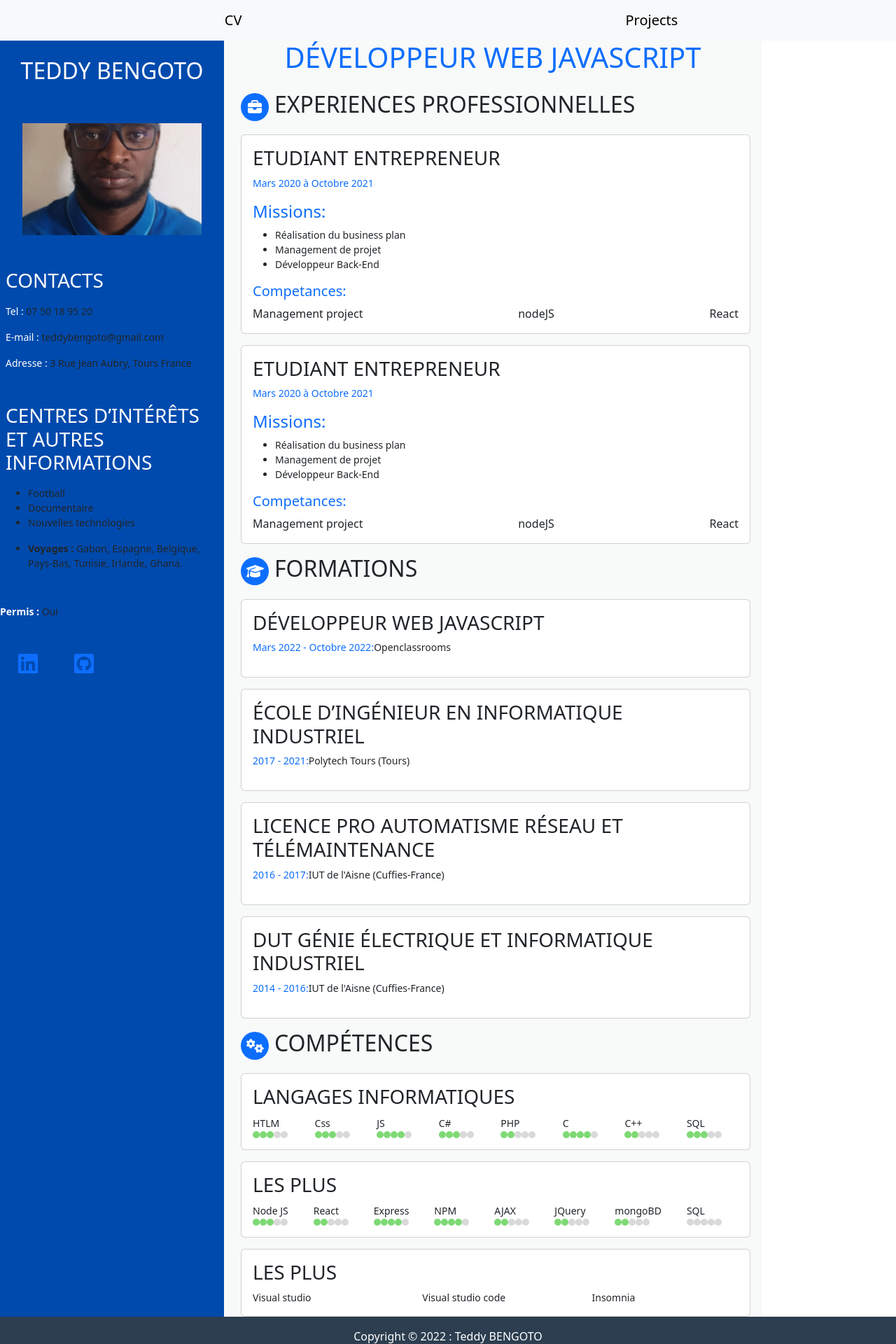
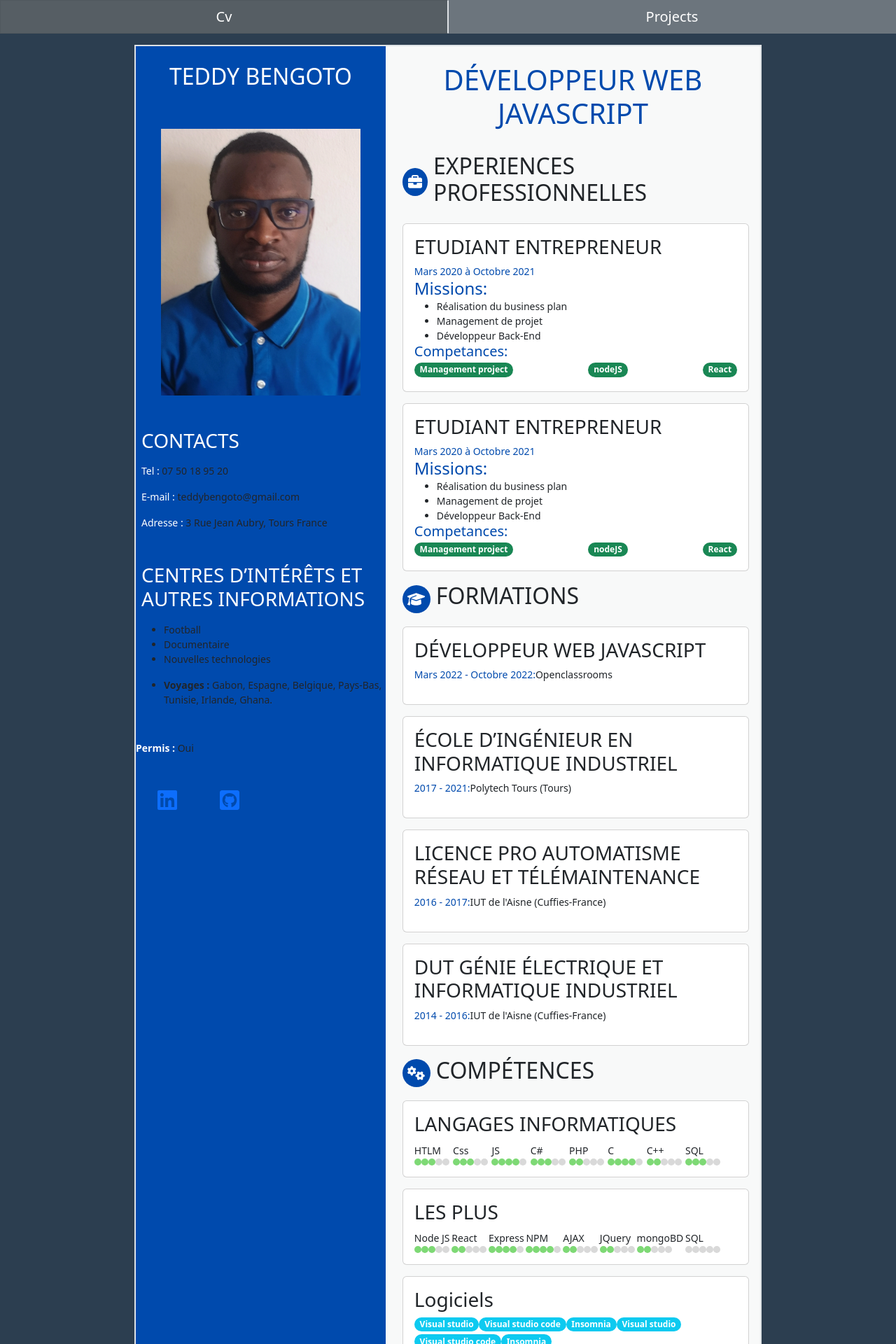
Before and after one commit to teddybengoto/Portfolio, a React (Create React App) app: page / in a window 1280 px wide. Shown: the top 1920 px of the page at 70% size. Built offline with nearby package versions, Linux system fonts and the light colour scheme.

Commit message:
Update style and healder

```diff
--- a/src/component/complementInfo.js
+++ b/src/component/complementInfo.js
@@ -9,7 +9,7 @@ class ComplementInfo extends React.Component {
       return (
           <div className="">
               <div className="d-flex justify-content-around my-4">
-                  <h2 className="text-white">TEDDY BENGOTO</h2>
+                  <h2 className="text-white text-center">TEDDY BENGOTO</h2>
               </div>
               <div className="d-flex justify-content-around my-5">
                  <Image className="" src={profilPic} alt="photo profil Teddy BENGOTO" />
--- a/src/component/experianceCard.js
+++ b/src/component/experianceCard.js
@@ -1,4 +1,6 @@
 import React from "react";
+import Badge from 'react-bootstrap/Badge';
+
 
 class Experiences extends React.Component {
     render() {
@@ -7,21 +9,23 @@ class Experiences extends React.Component {
               <div className="card-body">
 
                 <h3 className="">{this.props.title}</h3>
-                <p className="text-primary">{this.props.dateStart} à {this.props.dateEnd}</p>
-                <h4 className="text-primary">Missions: </h4>
-                <ul>
+                <p className="blue-text my-0">{this.props.dateStart} à {this.props.dateEnd}</p>
+                <h4 className="blue-text my-0">Missions: </h4>
+                <ul className="mb-0">
                     {this.props.experiences.map((experience,i)=>{
                         return(
                             <li  key={i}>{experience}</li>
                         )
                     })}
                 </ul>
-                <h5 className="text-primary">Competances: </h5>
+                <h5 className="blue-text my-0">Competances: </h5>
 
                 <div className="d-flex justify-content-between">
                         {this.props.competances.map((competance,i)=>{
                             return(
-                                <div  key={i}>{competance}</div>
+                                <Badge className="my-1" key={i} pill bg="success">
+                                {competance }
+                               </Badge>
                             )
                         })}
                 </div>
--- a/src/component/footer.js
+++ b/src/component/footer.js
@@ -1,8 +1,8 @@
 
 function Footer() {
     return (
-        <footer className=" text-center text-lg-start footer">
-            <div className="text-center py-3">Copyright © 2022 : Teddy BENGOTO</div>
+        <footer className=" text-center text-lg-start mt-3 mb-0 bg-secondary footer">
+            <div className="text-center text-white py-3  ">Copyright © 2022 : Teddy BENGOTO</div>
         </footer>
     );
 }
--- a/src/component/graduationCard.js
+++ b/src/component/graduationCard.js
@@ -4,18 +4,13 @@ class Graduation extends React.Component {
     render() {
       return (
           <div className="card  ms-4 me-3 mt-3 ">
-              <div className="card-body">
-
-                <h3 className="">{this.props.title}</h3>
+            <div className="card-body">
+              <h3 className="">{this.props.title}</h3>
                 <p >
-                   <span className="text-primary"> {this.props.dateStart} - {this.props.dateEnd}:</span>
-                   {this.props.school}
-                 </p>
-
-              </div>
-
-
-
+                  <span className="blue-text"> {this.props.dateStart} - {this.props.dateEnd}:</span>
+                  {this.props.school}
+                </p>
+            </div>
           </div>
 
       );
--- a/src/component/healder.js
+++ b/src/component/healder.js
@@ -1,31 +1,56 @@
 import  '../css/css.css'
-import React from "react";
+import React, { useEffect, useState } from "react";
+import Button from 'react-bootstrap/Button';
+import { useNavigate } from 'react-router-dom';
 
-class Healder extends React.Component {
-    render() {
+
+const Healder =()=> {
+
+
+      const navigate = useNavigate();
+      const [page, setpage]= useState(false);
+
+      const handleClick =(e)=>{
+        e.preventDefault();
+        setpage(!page);
+        //navigate("/project");
+      }
+
+      useEffect(()=>{
+        page?navigate("/project"):navigate("/")
+      },[page])
+
 
       return (
 
           <>
-            <div className="header">
-              <nav className="navbar navbar-light bg-light">
-                <div className="container">
-                    <a className="navbar-brand w-45 btn" href="/">
-                    CV
-                    </a>
-                    <a className=" navbar-brand w-45 btn "  href="/project">
-                    Projects
-                    </a>
-                </div>
-              </nav>
-            </div>
+             <div  className="d-flex justify-content-centers align-items-center header mb-3">
+              <Button
+                className="rounded-0 w-50 border-end "
+                variant="secondary"
+                size='lg'
+                active={!page}
+                onClick={handleClick}
+                >
+                Cv
+              </Button>
+              <Button
+                className="rounded-0 w-50 border-start"
+                variant="secondary"
+                size='lg'
+                active={page}
+                onClick={handleClick}
+                >
+                Projects
 
 
+              </Button>
 
+
+            </div>
           </>
 
       );
-    }
   }
   export default Healder;
 
--- a/src/component/pageTitle.js
+++ b/src/component/pageTitle.js
@@ -5,7 +5,8 @@ function PageTitle() {
     let title = "DÉVELOPPEUR WEB JAVASCRIPT"
 
     return (
-        <div className="text-primary d-flex justify-content-center ">
+
+        <div className="d-flex justify-content-around my-4 text-center blue-text">
         <h1>
             {title}</h1>
         </div>
--- a/src/component/project.js
+++ b/src/component/project.js
@@ -12,7 +12,9 @@ class Project extends React.Component {
         <div className="mx-2 my-2">
             <Card style={{ width: '18rem' }} className="text-center">
                 <Card.Img
-                variant="top" src={this.props.image?require("../img/"+this.props.image):defaultImage}/>
+                className="img"
+                variant="top"
+                src={this.props.image?require("../img/"+this.props.image):defaultImage}/>
                 <Card.Body>
                     <Card.Title>{this.props.title}</Card.Title>
                     <Card.Text>
@@ -21,7 +23,7 @@ class Project extends React.Component {
                     <Card.Subtitle className="mb-2  text-muted">Competance:</Card.Subtitle>
                     {this.props.competances.map((competance,i)=>{
                         return(
-                            <Badge className="mb-2" key={i} pill bg="info">
+                            <Badge className="mb-2" key={i} pill bg="success">
                                 {competance }
                             </Badge>)
                     })}
--- a/src/component/software.js
+++ b/src/component/software.js
@@ -1,21 +1,23 @@
 import React from "react";
+import { Badge } from "react-bootstrap";
 
 class SoftWare extends React.Component {
     render() {
 
       return (
-          <div className="card  ms-4 me-3 mt-3 ">
+          <div className="card  ms-4 me-3 mt-3 mb-2 ">
               <div className="card-body">
 
                 <h3 className="">{this.props.title}</h3>
-                <div className="d-flex justify-content-between flex-wrap me-5">
+                <div className="d-flex justify-content-betweend flex-wrap ">
 
                 {
-
                   this.props.skills.map((skill,i)=>{
                     return(
-                      <div key={i} className="d-flex  justify-content-between w-25">
-                        <span>{skill}</span>
+                      <div key={i} className="d-flex  justify-content-between ">
+                        <Badge className="mb-1" key={i} pill bg="info">
+                                {skill}
+                        </Badge>
 
                       </div>
                     )
--- a/src/component/subtitle.js
+++ b/src/component/subtitle.js
@@ -40,7 +40,7 @@ class Subtitle extends React.Component {
       }
       return (
           <div className="d-flex justify-content-start align-items-center  ms-4 mt-3 ">
-                <div className="icon rounded-circle bg-primary d-flex justify-content-center align-items-center me-2">
+                <div className="icon rounded-circle bg-blue d-flex justify-content-center align-items-center me-2">
                   {
                   getIcon(this.props.type)
                   }
--- a/src/css/css.css
+++ b/src/css/css.css
@@ -1,23 +1,27 @@
-.text-primary{
+.blue-text{
     color: #004aad !important;
 }
-.text-white{
-    color: white;
-}
 
-.bg-primary{
+
+/*.bg-primary{
     background-color: #004aad !important;
+}*/
+.bg-blue{
+    background-color: #004aad;
 }
 .bg-green{
     color: #7ed975 !important;
 }
+
 .bg-grey{
     color: #d9d9d9 !important;
 }
+
 a{
     text-decoration: none ;
     color: black;
 }
+
 .icon{
 
     width: 2.5rem;
@@ -26,16 +30,21 @@ a{
 
 body{
     font-family: 'Times New Roman', Times, serif;
+    background-color: #2C3E50!important;
 }
+
 h1{
     font-size: 24px;
 }
+
 h2{
     font-size:18px;
 }
+
 h3, h4, p,span,ul{
     font-size: 14px;
 }
+
 h1,h2,h3,h4{
     font-weight: bold;
 }
@@ -44,24 +53,26 @@ aside{
     background-color: #004aad;
     width: 40%;
 }
+
 section{
     width: 60%;
     background-color: #F8F9F9;
 }
+
 img{
     width: 80%;
 }
-.w-45{
-    width: 45%;
+
+.w-45r{
+    width: 40%;
 }
-footer{
-    color: white;
-    background-color: #2C3E50;
-}
-header{
-    background-color: #2E86C1;
-}
-img{
+
+.img{
     height: 10rem;
     object-fit: cover;
 }
+
+.cv{
+    width: 70%!important;
+    min-width: 35rem;
+}
--- a/src/pages/cv.js
+++ b/src/pages/cv.js
@@ -11,10 +11,9 @@ function Cv() {
 
 
     return (
-        <div className="d-flex">
-        <aside className="w-25">
+        <div className="d-flex justify-content-center m-auto mp-2 border border-2 cv">
+            <aside className="">
                 < ComplementInfo />
-
             </aside>
             <section>
                 <PageTitle/>
@@ -104,8 +103,8 @@ function Cv() {
                     skills=  {[{"skill":"Node JS","level":"3"},{"skill":"React","level":"2"},{"skill":"Express","level":"4"},{"skill":"NPM","level":"4"},{"skill":"AJAX","level":"2"},{"skill":"JQuery","level":"2"},{"skill":"mongoBD","level":"2"}, {"skill":"SQL","Git":"4"}]}
                 />
                 <SoftWare
-         title="LES PLUS"
-         skills={["Visual studio","Visual studio code" , "Insomnia"]}
+                title="Logiciels"
+                skills={["Visual studio","Visual studio code" , "Insomnia","Visual studio","Visual studio code" , "Insomnia"]}
                 />
 
             </section>
```
Also changed, not shown: 1 other file (tests, documents, lock files or other folders). Lines whose indentation alone changed are shown as unchanged.
